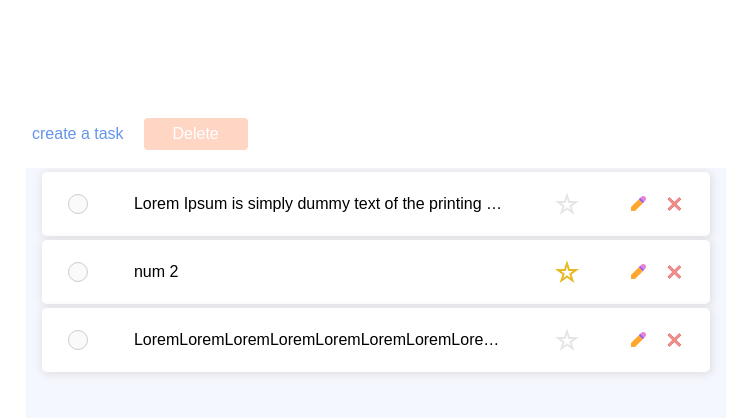
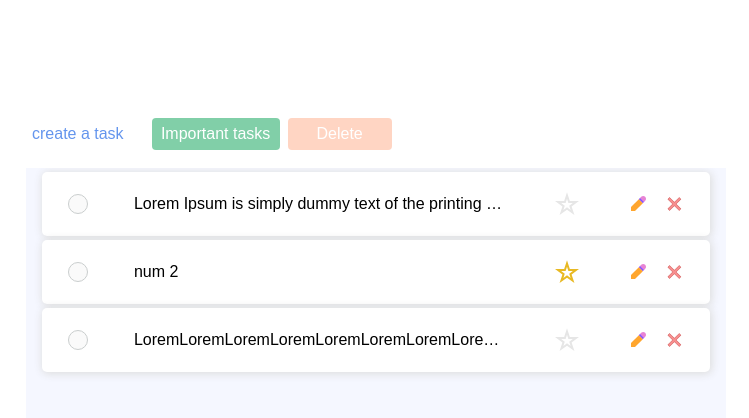
Before and after one commit to GhazalehEslamifard/task-list, a React (Create React App) app: page / in a window 1280 px wide. Shown: the top 418 px of the page, without its empty margins (264-1013 px from the left). Built offline with nearby package versions, Linux system fonts and the light colour scheme.

Commit message:
implement filter option for task list

```diff
--- a/src/pages/task-list/index.tsx
+++ b/src/pages/task-list/index.tsx
@@ -2,10 +2,10 @@ import { observer } from "mobx-react-lite";
 import { useCallback, useEffect, useState } from "react";
 import { Link, useNavigate } from "react-router-dom";
 
-import { useStore } from "../../stores/store";
+import { useStore, Filter } from "../../stores/store";
 import { TaskType } from "../../stores/task";
 
-import { List, DeleteButton, ActionsWrapper } from "./styles";
+import { List, DeleteButton, ActionsWrapper, FilterButton } from "./styles";
 import { TaskItem } from "./task-item";
 
 function TaskListComponent(): React.ReactElement {
@@ -16,6 +16,14 @@ function TaskListComponent(): React.ReactElement {
   useEffect(() => {
     store.setEditingTask(undefined);
   });
+
+  const filterTasks = useCallback(() => {
+    if (store.filter === Filter.All) {
+      store.setFilter(Filter.Important);
+    } else {
+      store.setFilter(Filter.All);
+    }
+  }, []);
 
   const toggleStarTag = useCallback((task: TaskType) => {
     task.toggleStarTag();
@@ -53,6 +61,9 @@ function TaskListComponent(): React.ReactElement {
     <>
       <ActionsWrapper>
         <Link to="/create-task">create a task</Link>
+        <FilterButton onClick={filterTasks} filter={store.filter}>
+          {store.filter === Filter.All ? "Important tasks" : "All tasks"}
+        </FilterButton>
         {store.tasks.length === 0 ? null : (
           <DeleteButton
             onClick={deleteSelectedTask}
@@ -63,7 +74,7 @@ function TaskListComponent(): React.ReactElement {
         )}
       </ActionsWrapper>
       <List>
-        {store.tasks.map((task) => (
+        {store.filteredTasks.map((task) => (
           <TaskItem
             task={task}
             onToggleStarTag={toggleStarTag}
--- a/src/pages/task-list/styles.ts
+++ b/src/pages/task-list/styles.ts
@@ -1,4 +1,6 @@
 import styled from "@emotion/styled";
+
+import { Filter } from "../../stores/store";
 
 export const List = styled.ul`
   width: 700px;
@@ -20,23 +22,36 @@ export const List = styled.ul`
   }
 `;
 
-export const DeleteButton = styled.button`
+const Button = styled.button`
   all: unset;
-  width: 104px;
   height: 32px;
   color: white;
   border-radius: 4px;
   text-align: center;
   box-sizing: border-box;
+  margin-left: 8px;
+
+  :focus {
+    outline: 2px solid cornflowerblue;
+  }
+`;
+
+export const DeleteButton = styled(Button)`
+  width: 104px;
   background: rgba(255, 116, 56, 0.8);
 
   :disabled {
     background: rgba(255, 116, 56, 0.3);
   }
+`;
 
-  :focus {
-    outline: 2px solid cornflowerblue;
-  }
+export const FilterButton = styled(Button)<{ filter: Filter }>`
+  width: 128px;
+  background: rgba(98, 196, 147, 0.8);
+  background: ${({ filter }) =>
+    filter === Filter.All
+      ? "rgba(98, 196, 147, 0.8)"
+      : "rgba(37, 194, 78, 0.8)"};
 `;
 
 export const ActionsWrapper = styled.div`
--- a/src/stores/store.ts
+++ b/src/stores/store.ts
@@ -5,10 +5,19 @@ import { taskList } from "../mockData";
 
 import { Task, TaskType } from "./task";
 
+export enum Filter {
+  All = "ALL",
+  Important = "IMPORTANT",
+}
+
 export const Store = types
   .model("Tasks", {
     tasks: types.array(Task),
     editingTask: types.maybe(types.reference(Task)),
+    filter: types.optional(
+      types.enumeration<Filter>(Object.values(Filter)),
+      Filter.All
+    ),
   })
   .actions((self) => ({
     deleteTasks(tasks: TaskType[]) {
@@ -19,6 +28,19 @@ export const Store = types
     },
     setEditingTask(task: TaskType | undefined) {
       self.editingTask = task;
+    },
+    setFilter(filter: Filter) {
+      self.filter = filter;
+    },
+  }))
+  .views((self) => ({
+    get filteredTasks() {
+      switch (self.filter) {
+        case Filter.All:
+          return self.tasks;
+        case Filter.Important:
+          return self.tasks.filter((task) => task.hasStarTag === true);
+      }
     },
   }));
 
```
